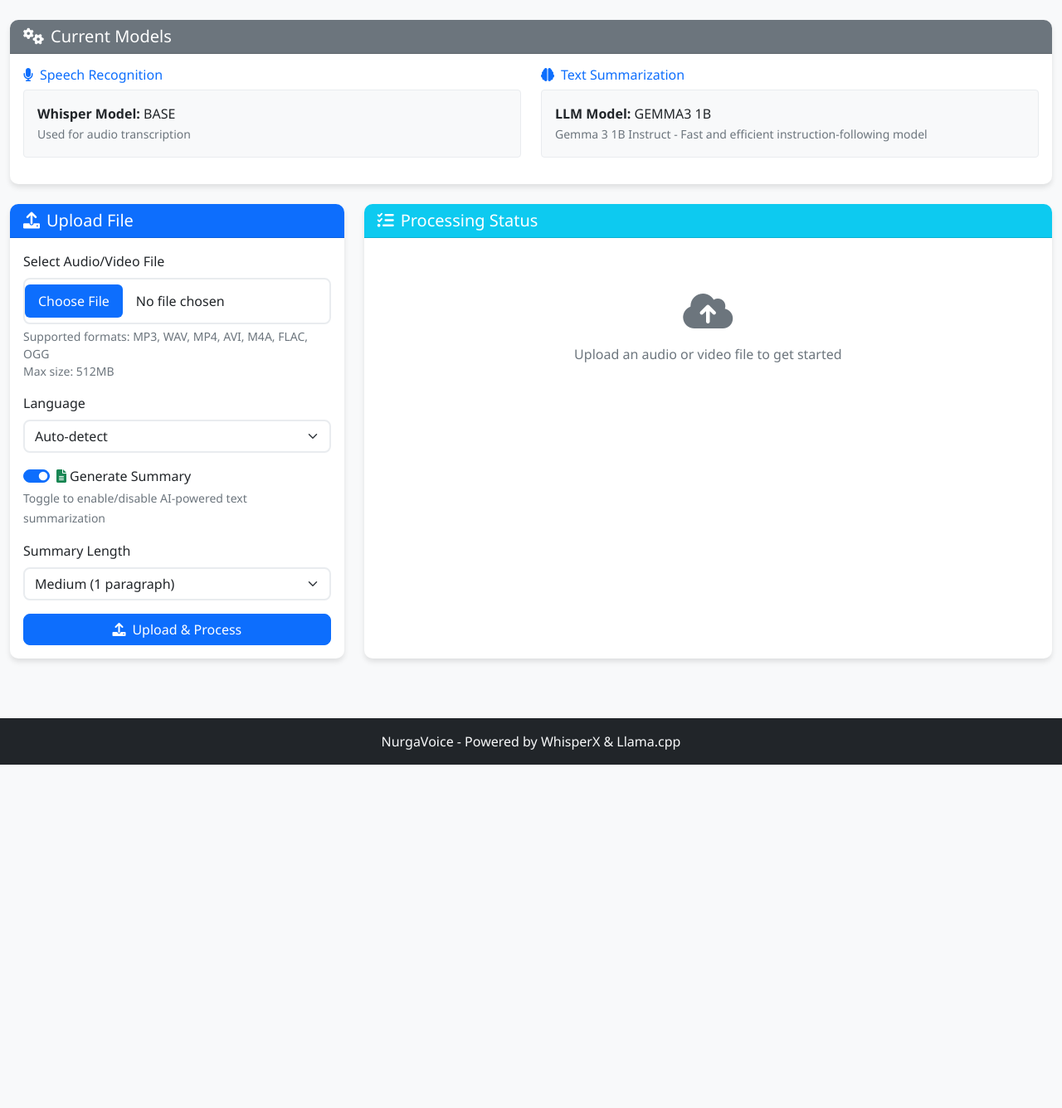
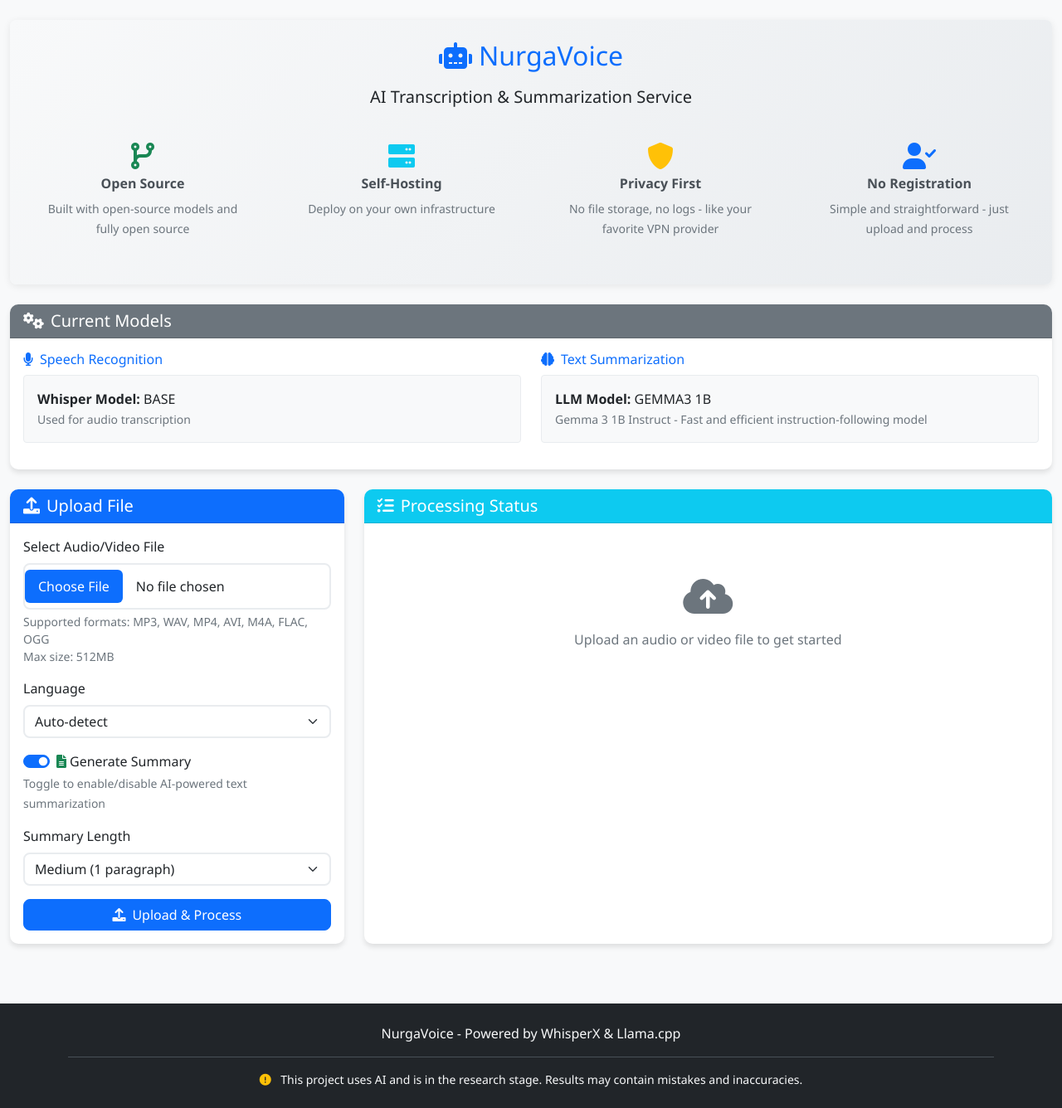
Before and after one commit to nurgalive/nurgavoice, a FastAPI app: page / in a window 1280 px wide. Shown: the part 55-1391 px from the top of the page at 83% size. Before the commit the page ends 977 px from the top, so only its background shows below. Run offline with FastAPI, Linux system fonts and the light colour scheme; some libraries are stand-ins or nearby versions.

Commit message:
Enhance API documentation and UI: update service description, add key features section, and include a footer disclaimer about AI limitations

```diff
--- a/static/css/style.css
+++ b/static/css/style.css
@@ -334,3 +334,48 @@ footer {
     transition: opacity 0.3s ease-in-out;
     opacity: 1;
 }
+
+/* Description section styling */
+.feature-item {
+    padding: 1rem;
+    border-radius: 8px;
+    transition: transform 0.2s ease-in-out;
+    height: 100%;
+}
+
+.feature-item:hover {
+    transform: translateY(-3px);
+    background-color: rgba(255, 255, 255, 0.5);
+}
+
+.feature-item i {
+    transition: color 0.2s ease-in-out;
+}
+
+.feature-item:hover i {
+    transform: scale(1.1);
+}
+
+.feature-item h6 {
+    color: #495057;
+    margin-bottom: 0.5rem;
+}
+
+.feature-item small {
+    line-height: 1.4;
+}
+
+/* Description card styling */
+.card.border-0.bg-light {
+    background: linear-gradient(135deg, #f8f9fa 0%, #e9ecef 100%) !important;
+    box-shadow: 0 2px 10px rgba(0, 0, 0, 0.08);
+}
+
+/* Footer disclaimer styling */
+footer .border-top {
+    border-color: #495057 !important;
+}
+
+footer .text-warning {
+    color: #ffc107 !important;
+}
--- a/templates/index.html
+++ b/templates/index.html
@@ -26,6 +26,52 @@
                         </span>
                     </div>
                 </nav>
+            </div>
+        </div>
+
+        <!-- Description Section -->
+        <div class="row mt-4">
+            <div class="col-12">
+                <div class="card border-0 bg-light">
+                    <div class="card-body text-center py-4">
+                        <h2 class="text-primary mb-3">
+                            <i class="fas fa-robot me-2"></i>NurgaVoice
+                        </h2>
+                        <p class="lead mb-4">
+                            AI Transcription & Summarization Service
+                        </p>
+                        <div class="row">
+                            <div class="col-md-3 col-sm-6 mb-3">
+                                <div class="feature-item">
+                                    <i class="fas fa-code-branch text-success fa-2x mb-2"></i>
+                                    <h6 class="fw-bold">Open Source</h6>
+                                    <small class="text-muted">Built with open-source models and fully open source</small>
+                                </div>
+                            </div>
+                            <div class="col-md-3 col-sm-6 mb-3">
+                                <div class="feature-item">
+                                    <i class="fas fa-server text-info fa-2x mb-2"></i>
+                                    <h6 class="fw-bold">Self-Hosting</h6>
+                                    <small class="text-muted">Deploy on your own infrastructure</small>
+                                </div>
+                            </div>
+                            <div class="col-md-3 col-sm-6 mb-3">
+                                <div class="feature-item">
+                                    <i class="fas fa-shield-alt text-warning fa-2x mb-2"></i>
+                                    <h6 class="fw-bold">Privacy First</h6>
+                                    <small class="text-muted">No file storage, no logs - like your favorite VPN provider</small>
+                                </div>
+                            </div>
+                            <div class="col-md-3 col-sm-6 mb-3">
+                                <div class="feature-item">
+                                    <i class="fas fa-user-check text-primary fa-2x mb-2"></i>
+                                    <h6 class="fw-bold">No Registration</h6>
+                                    <small class="text-muted">Simple and straightforward - just upload and process</small>
+                                </div>
+                            </div>
+                        </div>
+                    </div>
+                </div>
             </div>
         </div>
 
@@ -268,9 +314,15 @@
     </div>
 
     <!-- Footer -->
-    <footer class="bg-dark text-light text-center py-3 mt-5">
+    <footer class="bg-dark text-light text-center py-4 mt-5">
         <div class="container">
-            <p class="mb-0">NurgaVoice - Powered by WhisperX & Llama.cpp</p>
+            <p class="mb-2">NurgaVoice - Powered by WhisperX & Llama.cpp</p>
+            <div class="border-top pt-3 mt-3">
+                <p class="mb-0 small">
+                    <i class="fas fa-exclamation-circle me-2 text-warning"></i>
+                    This project uses AI and is in the research stage. Results may contain mistakes and inaccuracies.
+                </p>
+            </div>
         </div>
     </footer>
 
```
Also changed, not shown: API_DOCS.md (+12 -1 lines).
